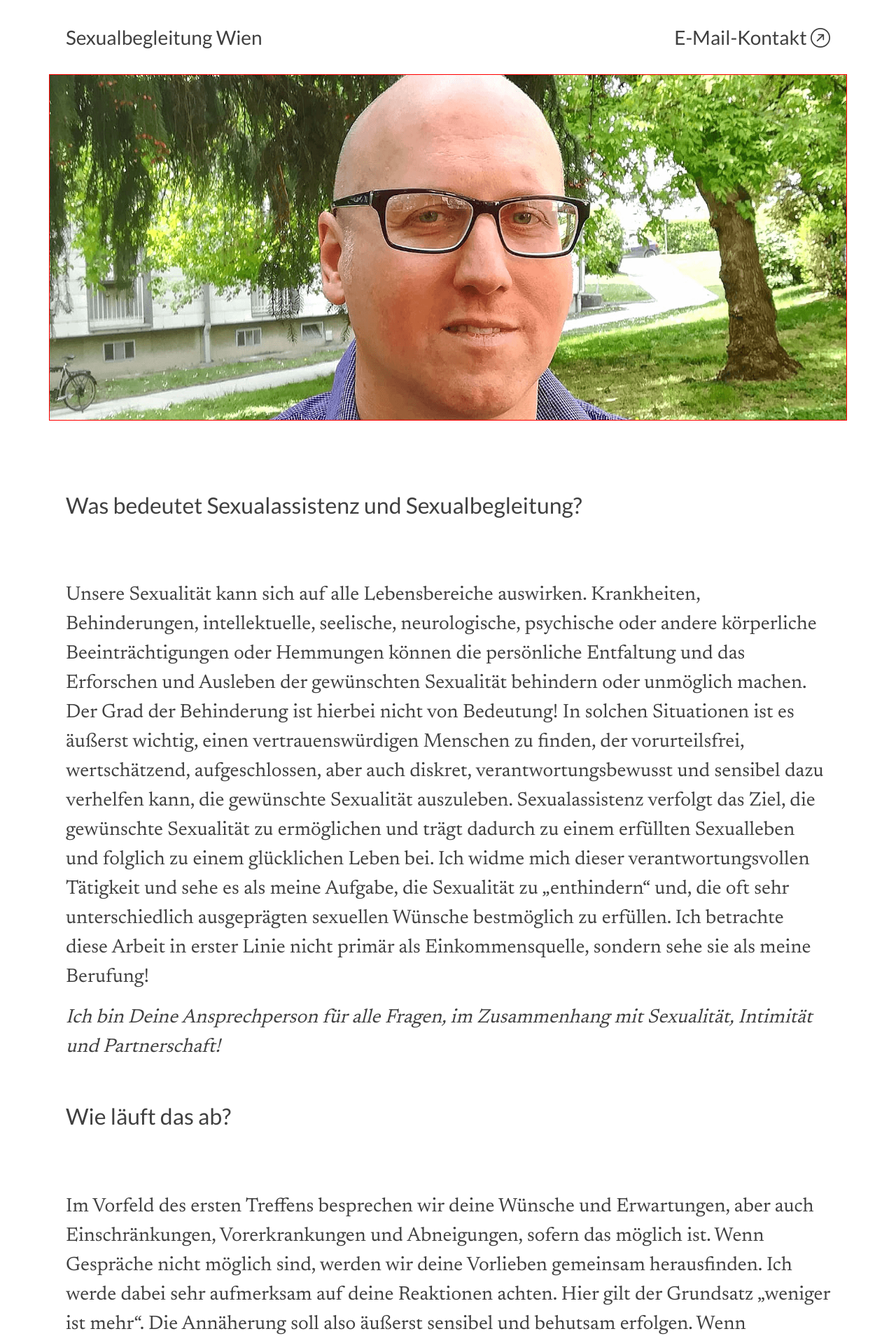
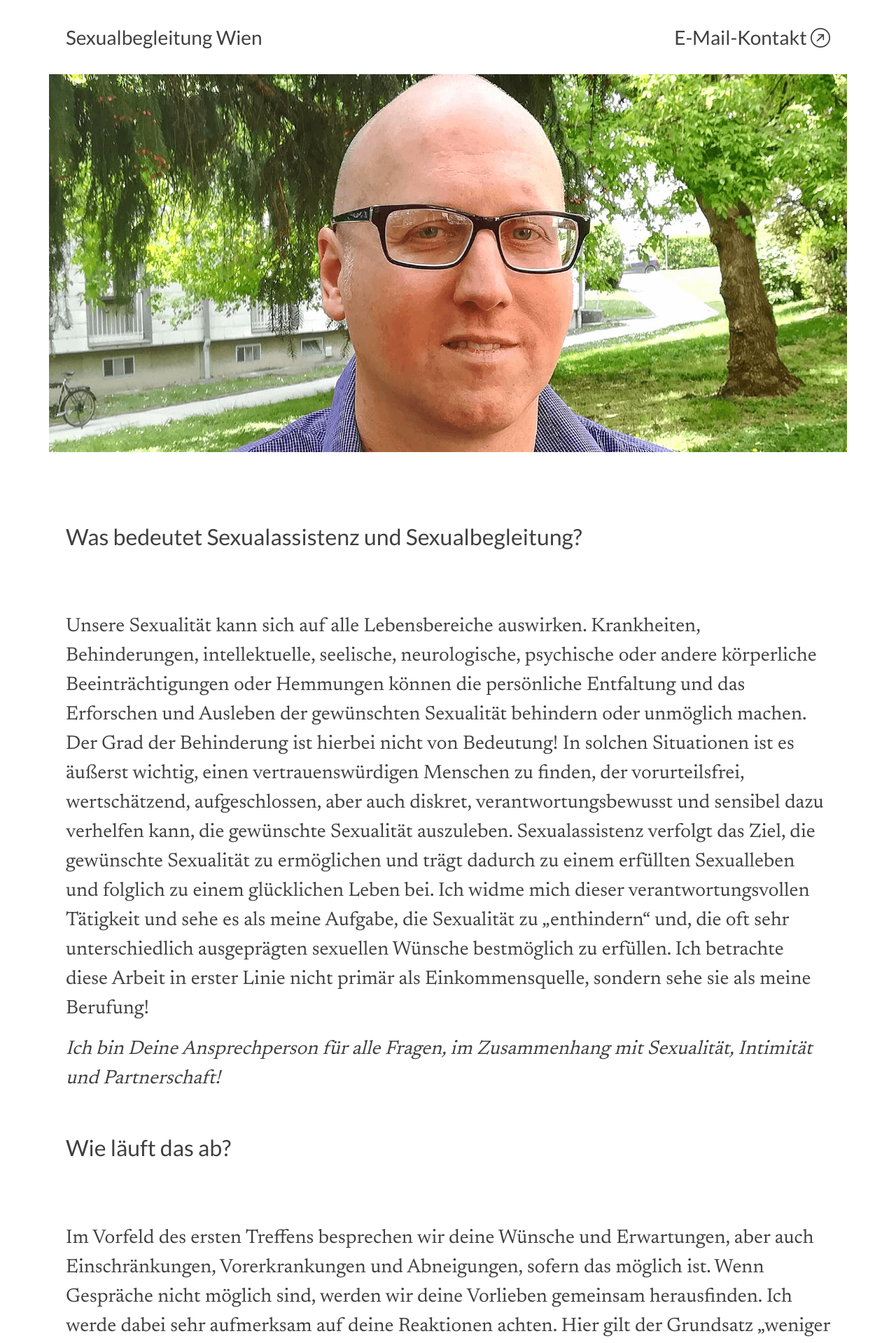
Before and after one commit to sexualbegleitung/sexualbegleitung-wien.at, a Jekyll site: the page built from index.md, in a window 1280 px wide. Shown: the top 1919 px of the page at 70% size. Built offline with Jekyll 4.4.1, drawn with Linux system fonts in a browser that asks for light colours; nearby versions of some CDN libraries.

Commit message:
change layoutdd

```diff
--- a/_sass/main.scss
+++ b/_sass/main.scss
@@ -36,8 +36,7 @@ nav a {
     background-size: contain;
   }
   .container-fluid {
-  border: 1px solid red;
-  min-height: 55vh !important;
+  min-height: 60vh !important;
   max-width: 1140px;
 }
 }
```
